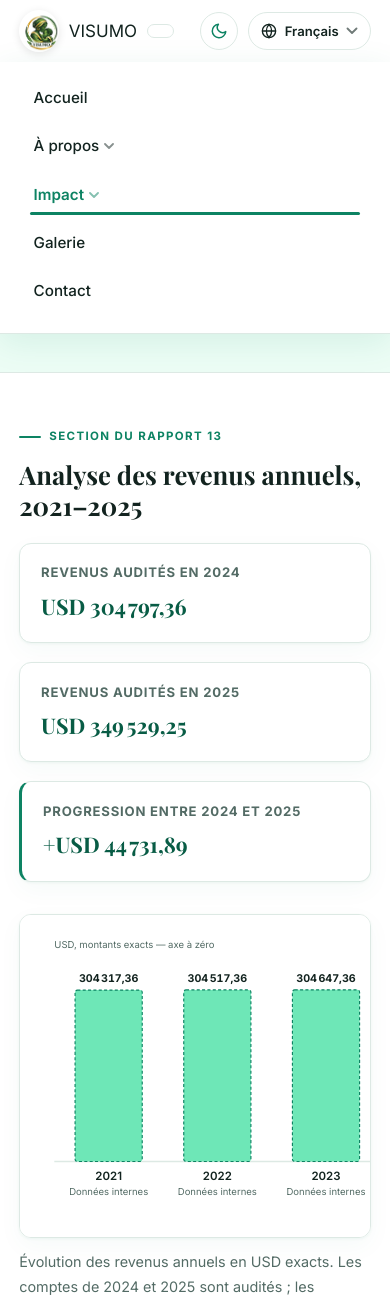
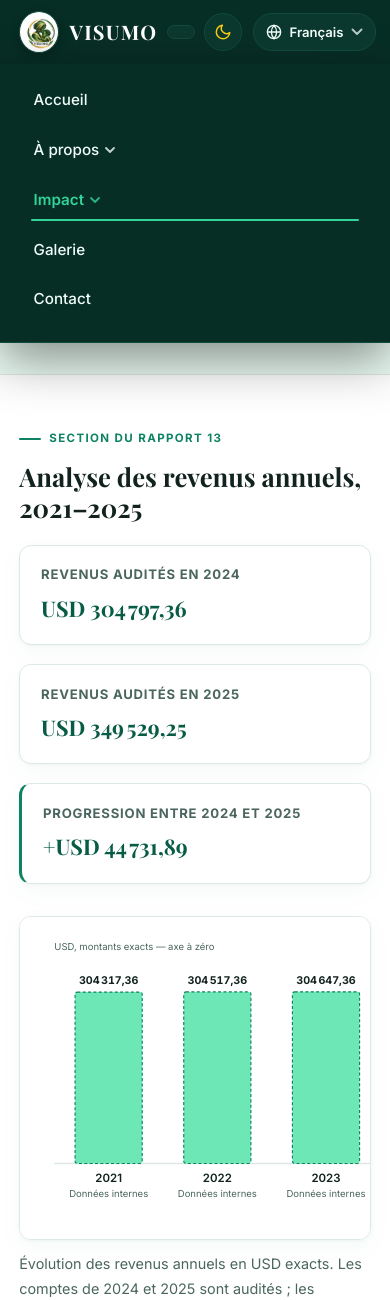
Before and after one commit to Reilla250/Visumo, a Node server app: page /finance in a window 390 px wide, after a click that opens the changed part. Shown: the top 1300 px of the page. Run offline with Node 20, Linux system fonts and the light colour scheme; some libraries are stand-ins or nearby versions; some web fonts are replaced.

Commit message:
new projct

```diff
--- a/public/css/site.css
+++ b/public/css/site.css
@@ -13,15 +13,17 @@
   --gold-light:     #34d399;
   --gold-soft:      #ecfdf5;
   --ink:            #12231f;
-  --muted:          #536b65;
+  --muted:          #4a665e;
   --line:           #dde9e4;
   --bg:             #ffffff;
   --surface:        #ffffff;
-  --surface-alt:    #f7faf8;
+  --surface-alt:    #f3f8f5;
   --up:             #0d8363;
   --down:           #dc2626;
   --warn-bg:        #fef9ee;
   --warn-line:      #fde68a;
+  --warn-ink:       #78350f;
+  --warn-head:      #92400e;
   /* chart colours */
   --bar-2024:       #a7f3d0;
   --bar-internal:   #6ee7b7;
@@ -32,38 +34,54 @@
   --serif: 'Playfair Display', Georgia, serif;
   --sans:  'Inter', system-ui, -apple-system, sans-serif;
   --transition: .2s cubic-bezier(.4, 0, .2, 1);
-  --header-bg:      rgba(255, 255, 255, .97);
-  --footer-bg:      #f7faf8;
-  --footer-ink:     #1a332d;
+
+  /* Unified Header & Footer color in light mode — identical and distinct! */
+  --bar-bg:         #072e25;
+  --bar-ink:        #f0fdf9;
+  --bar-muted:      #9ec3b7;
+  --bar-line:       #124a3c;
+  --bar-hover:      #0e3e32;
+  --bar-active:     #34d399;
+  --bar-surface:    #0b382e;
+  --band-bg:        #f0f7f4;
 }
 
 [data-theme="dark"] {
   color-scheme: dark;
-  --primary:        #10b981;
-  --primary-dark:   #34d399;
-  --primary-light:  #6ee7b7;
-  --primary-soft:   #092e25;
-  --primary-tint:   #0e221d;
+  --primary:        #34d399;
+  --primary-dark:   #6ee7b7;
+  --primary-light:  #a7f3d0;
+  --primary-soft:   #0d2921;
+  --primary-tint:   #122c24;
   --gold:           #34d399;
   --gold-light:     #6ee7b7;
-  --gold-soft:      #092e25;
-  --ink:            #e6f4f0;
-  --muted:          #8faaa3;
-  --line:           #1b3931;
-  --bg:             #0a1613;
-  --surface:        #10221e;
-  --surface-alt:    #152d27;
+  --gold-soft:      #0d2921;
+  --ink:            #f3fbf7;
+  --muted:          #9eb8b0;
+  --line:           #1b3b32;
+  --bg:             #091512;
+  --surface:        #102520;
+  --surface-alt:    #142e27;
   --up:             #34d399;
   --down:           #f87171;
-  --warn-bg:        #261d05;
-  --warn-line:      #785306;
+  --warn-bg:        #261c07;
+  --warn-line:      #63470d;
+  --warn-ink:       #fef3c7;
+  --warn-head:      #fbbf24;
   --bar-2024:       #0d6e53;
   --bar-internal:   #094e3b;
-  --shadow:         0 4px 20px rgba(0, 0, 0, .35);
-  --shadow-lg:      0 12px 40px rgba(0, 0, 0, .5);
-  --header-bg:      rgba(10, 22, 19, .96);
-  --footer-bg:      #081411;
-  --footer-ink:     #d5eae4;
+  --shadow:         0 4px 20px rgba(0, 0, 0, .45);
+  --shadow-lg:      0 12px 40px rgba(0, 0, 0, .6);
+
+  /* Unified Header & Footer color in dark mode — identical and distinct from body #091512! */
+  --bar-bg:         #030c09;
+  --bar-ink:        #f3fbf7;
+  --bar-muted:      #8ba79f;
+  --bar-line:       #122b23;
+  --bar-hover:      #081d16;
+  --bar-active:     #34d399;
+  --bar-surface:    #061913;
+  --band-bg:        #0e241e;
 }
 
 /* ===================== RESET ===================== */
@@ -105,40 +123,37 @@ p { margin: 0 0 1em; }
   position: sticky;
   top: 0;
   z-index: 100;
-  background: rgba(255, 255, 255, .96);
-  backdrop-filter: blur(20px) saturate(1.4);
-  -webkit-backdrop-filter: blur(20px) saturate(1.4);
-  border-bottom: 1px solid var(--line);
-  transition: box-shadow var(--transition);
-}
-@media (prefers-color-scheme: dark) {
-  .site-header { background: rgba(10, 22, 20, .95); }
+  background: var(--bar-bg);
+  border-bottom: 1.5px solid var(--bar-line);
+  color: var(--bar-ink);
+  transition: background var(--transition), border-color var(--transition), box-shadow var(--transition);
 }
 .header-row {
   display: flex;
   align-items: center;
   gap: .6rem;
-  min-height: 62px;
+  min-height: 64px;
   flex-wrap: nowrap;
 }
 
-.brand { display: flex; align-items: center; gap: .6rem; text-decoration: none; color: var(--ink); flex-shrink: 0; }
-.brand img { flex: 0 0 auto; object-fit: contain; border-radius: 50%; box-shadow: 0 2px 8px rgba(0,0,0,.1); }
+.brand { display: flex; align-items: center; gap: .65rem; text-decoration: none; color: var(--bar-ink); flex-shrink: 0; }
+.brand img { flex: 0 0 auto; object-fit: contain; border-radius: 50%; border: 1.5px solid var(--bar-line); box-shadow: 0 2px 8px rgba(0,0,0,.25); background: #ffffff; padding: 2px; }
+.brand-name { font-family: var(--serif); font-size: 1.25rem; font-weight: 700; letter-spacing: .06em; color: #ffffff; }
 .brand-text { display: flex; flex-direction: column; line-height: 1.15; }
-.brand-text strong { font-family: var(--serif); font-size: 1.15rem; letter-spacing: .06em; color: var(--primary-dark); }
+.brand-text strong { font-family: var(--serif); font-size: 1.15rem; letter-spacing: .06em; color: #ffffff; }
 
 /* Nav centered in the header */
 .site-nav { flex: 1; display: flex; justify-content: center; }
-.site-nav > ul { list-style: none; display: flex; flex-wrap: nowrap; gap: .15rem; margin: 0; padding: 0; }
+.site-nav > ul { list-style: none; display: flex; flex-wrap: nowrap; gap: .2rem; margin: 0; padding: 0; }
 .site-nav > ul > li { position: relative; }
 .site-nav > ul > li > a {
   display: flex;
   align-items: center;
-  gap: .3rem;
-  padding: .5rem .7rem;
+  gap: .35rem;
+  padding: .5rem .75rem;
   border-radius: 8px;
   text-decoration: none;
-  color: var(--ink);
+  color: var(--bar-ink);
   font-size: .88rem;
   font-weight: 500;
   white-space: nowrap;
@@ -146,40 +161,40 @@ p { margin: 0 0 1em; }
   position: relative;
 }
 .site-nav > ul > li > a:hover {
-  background: var(--primary-soft);
-  color: var(--primary-dark);
+  background: var(--bar-hover);
+  color: #ffffff;
 }
 .site-nav > ul > li > a[aria-current="page"],
 .site-nav > ul > li.active-parent > a {
-  color: var(--primary);
+  color: var(--bar-active);
   font-weight: 600;
 }
 .site-nav > ul > li > a[aria-current="page"]::after,
 .site-nav > ul > li.active-parent > a::after {
   content: '';
   position: absolute;
-  bottom: 3px;
-  left: .7rem;
-  right: .7rem;
+  bottom: 2px;
+  left: .75rem;
+  right: .75rem;
   height: 2.5px;
-  background: linear-gradient(90deg, var(--primary) 0%, var(--gold) 100%);
+  background: var(--bar-active);
   border-radius: 2px;
 }
-.dd-arrow { transition: transform .2s ease; flex-shrink: 0; opacity: .5; }
+.dd-arrow { transition: transform .2s ease; flex-shrink: 0; opacity: .8; stroke: currentColor; }
 
 /* Dropdown menus */
 .dropdown {
   display: none;
   position: absolute;
-  top: calc(100% + 4px);
+  top: calc(100% + 6px);
   left: 50%;
   transform: translateX(-50%);
-  min-width: 200px;
-  background: var(--surface);
-  border: 1px solid var(--line);
+  min-width: 210px;
+  background: var(--bar-surface);
+  border: 1px solid var(--bar-line);
   border-radius: 12px;
-  padding: .4rem;
-  box-shadow: 0 12px 40px rgba(0,0,0,.12), 0 4px 12px rgba(0,0,0,.06);
+  padding: .45rem;
+  box-shadow: 0 14px 40px rgba(0,0,0,.35);
   list-style: none;
   z-index: 200;
 }
@@ -226,21 +241,21 @@ p { margin: 0 0 1em; }
   width: 38px;
   height: 38px;
   border-radius: 50%;
-  background: var(--surface);
-  border: 1.5px solid var(--line);
-  color: var(--primary);
+  background: var(--bar-surface);
+  border: 1.5px solid var(--bar-line);
+  color: #facc15;
   cursor: pointer;
   padding: 0;
   transition: all var(--transition);
   flex-shrink: 0;
 }
 .theme-toggle-btn:hover {
-  background: var(--primary-soft);
-  border-color: var(--primary);
+  background: var(--bar-hover);
+  border-color: var(--bar-active);
   transform: scale(1.08);
 }
 /* In Light Mode (default): display half moon, hide sun */
-.theme-toggle-btn .icon-moon { display: block; }
+.theme-toggle-btn .icon-moon { display: block; color: #facc15; }
 .theme-toggle-btn .icon-sun  { display: none; }
 
 /* In Dark Mode ([data-theme="dark"]): display sun, hide moon */
@@ -253,26 +268,26 @@ p { margin: 0 0 1em; }
   display: inline-flex;
   align-items: center;
   gap: .45rem;
-  padding: .4rem .75rem;
-  background: var(--surface);
-  border: 1.5px solid var(--line);
+  padding: .4rem .8rem;
+  background: var(--bar-surface);
+  border: 1.5px solid var(--bar-line);
   border-radius: 999px;
   font: inherit;
   font-size: .82rem;
   font-weight: 600;
-  color: var(--ink);
+  color: var(--bar-ink);
   cursor: pointer;
   transition: all var(--transition);
   white-space: nowrap;
 }
 .lang-toggle:hover, .lang-btn:hover {
-  background: var(--primary-soft);
-  border-color: var(--primary);
-  color: var(--primary);
+  background: var(--bar-hover);
+  border-color: var(--bar-active);
+  color: #ffffff;
 }
 .lang-chevron {
   transition: transform .2s ease;
-  opacity: .6;
+  opacity: .75;
 }
 .lang-dropdown.open .lang-chevron,
 .lang-switcher.open .lang-chevron {
@@ -348,9 +363,9 @@ p { margin: 0 0 1em; }
 
 .nav-toggle {
   display: none;
-  background: var(--surface);
-  border: 1.5px solid var(--line);
-  color: var(--primary);
+  background: var(--bar-surface);
+  border: 1.5px solid var(--bar-line);
+  color: var(--bar-ink);
   border-radius: 999px;
   padding: .4rem .8rem;
   font: inherit;
@@ -373,26 +388,29 @@ p { margin: 0 0 1em; }
     left: 0;
     right: 0;
     top: 100%;
-    background: var(--surface);
-    border-bottom: 1px solid var(--line);
+    background: var(--bar-bg);
+    border-bottom: 1.5px solid var(--bar-line);
     padding: .8rem 1.2rem 1.2rem;
-    box-shadow: var(--shadow-lg);
+    box-shadow: 0 16px 48px rgba(0,0,0,.45);
     flex: none;
   }
   .site-nav.open { display: block; animation: slideDown .25s ease; }
-  .site-nav > ul { flex-direction: column; gap: .1rem; flex-wrap: wrap; }
-  .site-nav > ul > li > a { padding: .65rem .9rem; font-size: .95rem; }
+  .site-nav > ul { flex-direction: column; gap: .2rem; flex-wrap: wrap; }
+  .site-nav > ul > li > a { padding: .65rem .9rem; font-size: .95rem; color: var(--bar-ink); }
   .dropdown {
     position: static;
     transform: none;
     box-shadow: none;
     border: none;
-    padding: 0 0 0 1rem;
-    background: transparent;
+    padding: .3rem 0 .3rem 1rem;
+    background: var(--bar-surface);
+    border-radius: 8px;
+    margin-top: .3rem;
+    margin-bottom: .4rem;
     min-width: 0;
   }
   .has-dropdown:hover > .dropdown { animation: none; }
-  .dropdown a { font-size: .9rem; padding: .5rem .9rem; }
+  .dropdown a { font-size: .9rem; padding: .5rem .9rem; color: var(--bar-ink); }
   .lang-btn span { display: none; }
   .lang-btn .dd-arrow { display: none; }
 }
@@ -519,7 +537,8 @@ p { margin: 0 0 1em; }
   z-index: 1;
 }
 .hero h1 { color: #fff; text-shadow: 0 2px 20px rgba(0,0,0,.2); }
-.lead { font-size: 1.15rem; color: rgba(255,255,255,.88); max-width: 62ch; line-height: 1.7; }
+.lead { font-size: 1.15rem; color: var(--ink); max-width: 62ch; line-height: 1.7; }
+.hero .lead { color: rgba(255,255,255,.92); }
 .hero-fig img {
   border-radius: calc(var(--radius) * 1.5);
   box-shadow: 0 16px 48px rgba(0,0,0,.25), 0 0 0 4px rgba(255,255,255,.12);
```
Also changed, not shown: other parts of public/css/site.css (+17 -17 lines).
